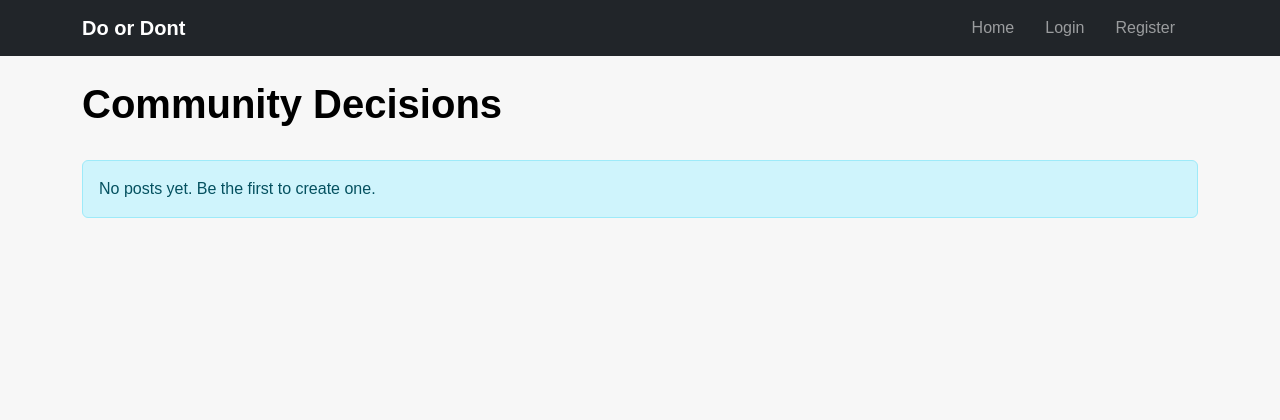
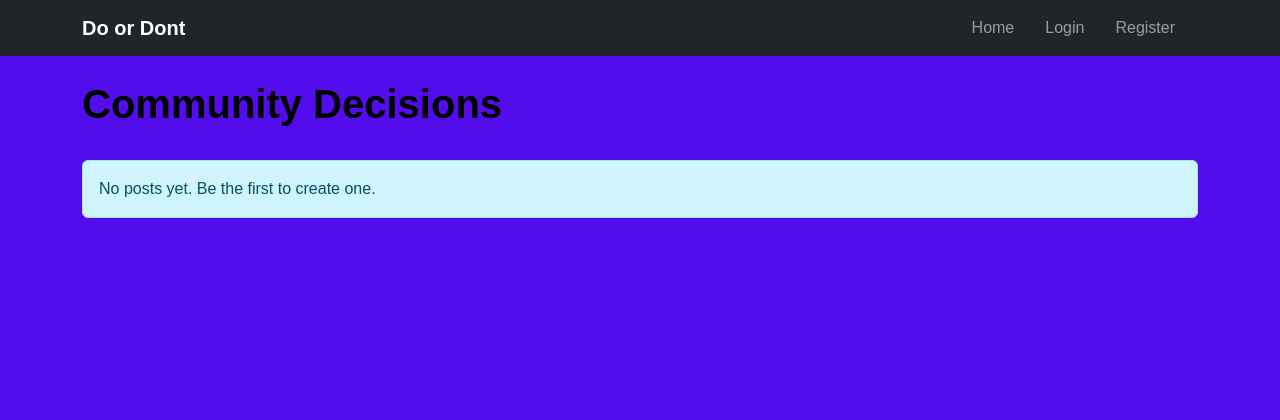
Before and after one commit to Eric-Acha/do-or-dont-app, a Flask app: page / in a window 1280 px wide. Shown: the top 420 px of the page. Run offline with Flask 3, Linux system fonts and the light colour scheme; data that the repository does not hold is empty.

Commit message:
Update background color

```diff
--- a/app/static/css/style.css
+++ b/app/static/css/style.css
@@ -1,7 +1,7 @@
 body {
     font-family: Arial, sans-serif;
     margin: 0;
-    background: #f7f7f7;
+    background: #530dec;
     color: black
 }
 
```
